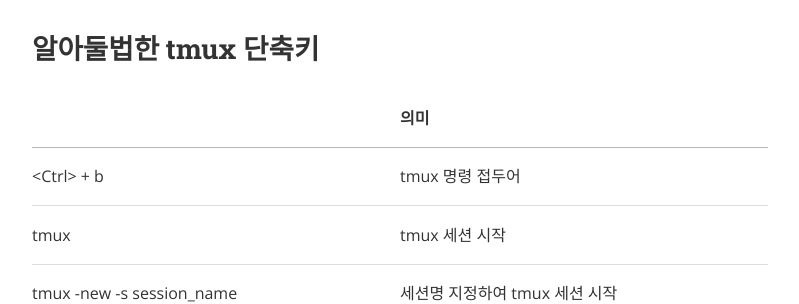
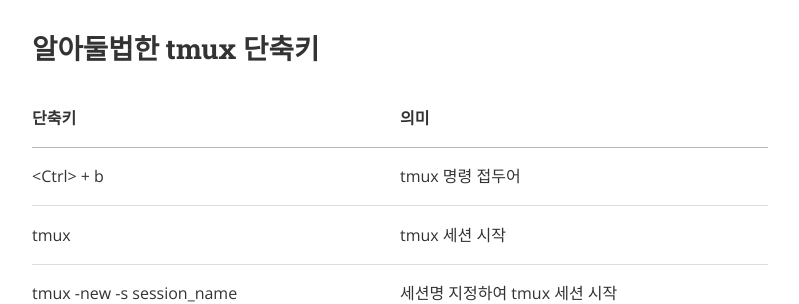
Before and after one commit to gptjs409/gptjs409.github.io, a Jekyll site: the page built from _posts/infra/2019-07-29-tmux.md, in a window 1280 px wide and 900 px high, scrolled down 2357 px. Shown: the part 153-457 px from the top of the window, without its empty margins (240-1039 px from the left). Built offline with Jekyll 4.4.1, drawn with Linux system fonts in a browser that asks for light colours; nearby versions of some CDN libraries.

Commit message:
#2 update

```diff
--- a/_posts/infra/2019-07-29-tmux.md
+++ b/_posts/infra/2019-07-29-tmux.md
@@ -107,7 +107,7 @@ $ tmux attach-session -t sunny190729
 
 ## 알아둘법한 tmux 단축키
 
-||의미|
+|단축키|의미|
 |---|---|
 |\<Ctrl> + b|tmux 명령 접두어|
 |tmux|tmux 세션 시작|
@@ -139,7 +139,7 @@ $ tmux attach-session -t sunny190729
 |\<Ctrl> + b + x|현재 탭 닫기|
 |\<Ctrl> + b + :|tmux command line 입력|
 |\<Ctrl> + b + t|시계 보기|
-|\<Ctrl> + b + [|copy mode|
+|\<Ctrl> + b + \[|copy mode|
 |\<Ctrl> + b + q|탭 인덱스 보기|
 |\<Ctrl> + b + i|창 정보 보기|
 |Page up / down|copy mode 전환 후 스크롤|
```
